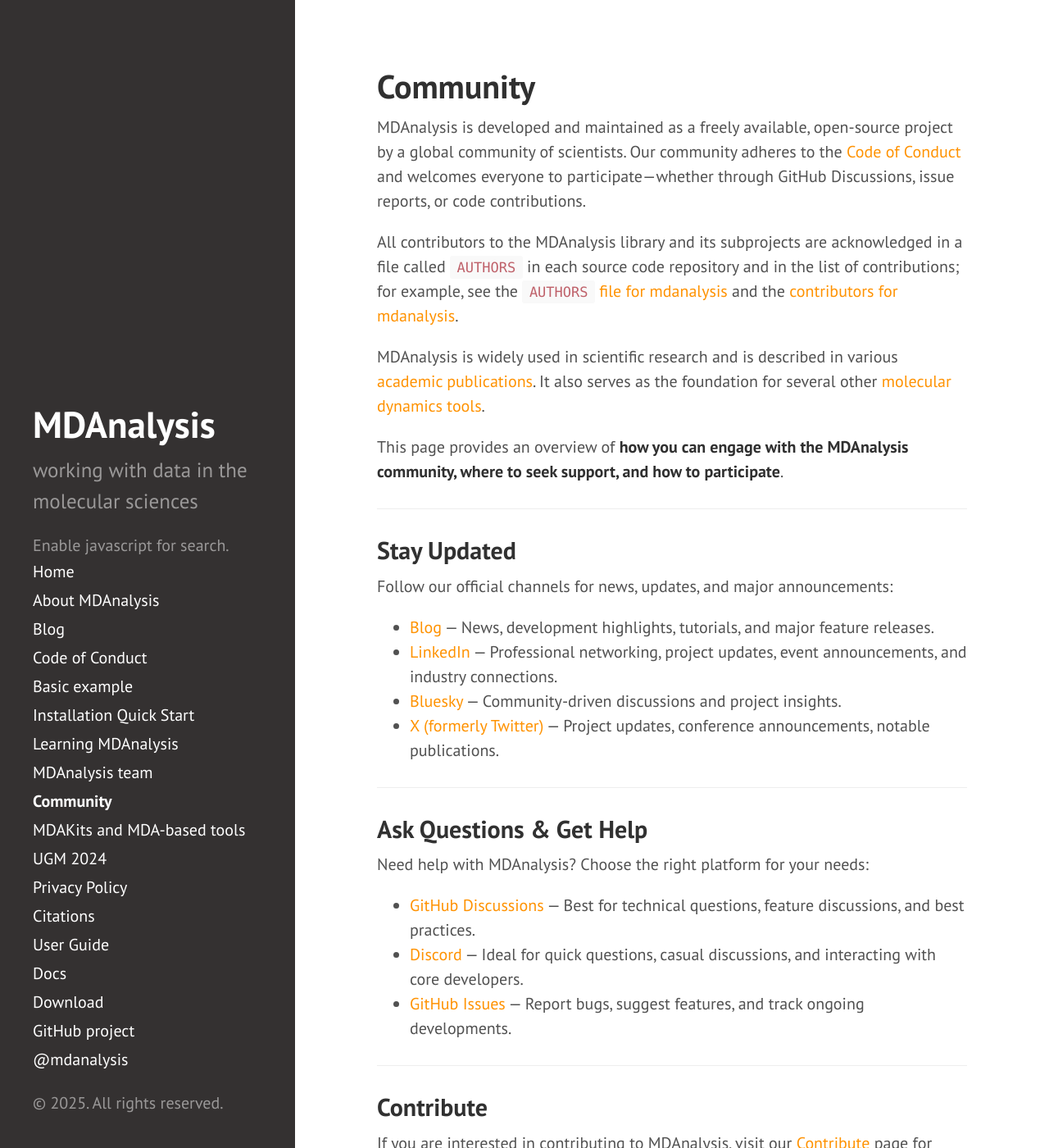
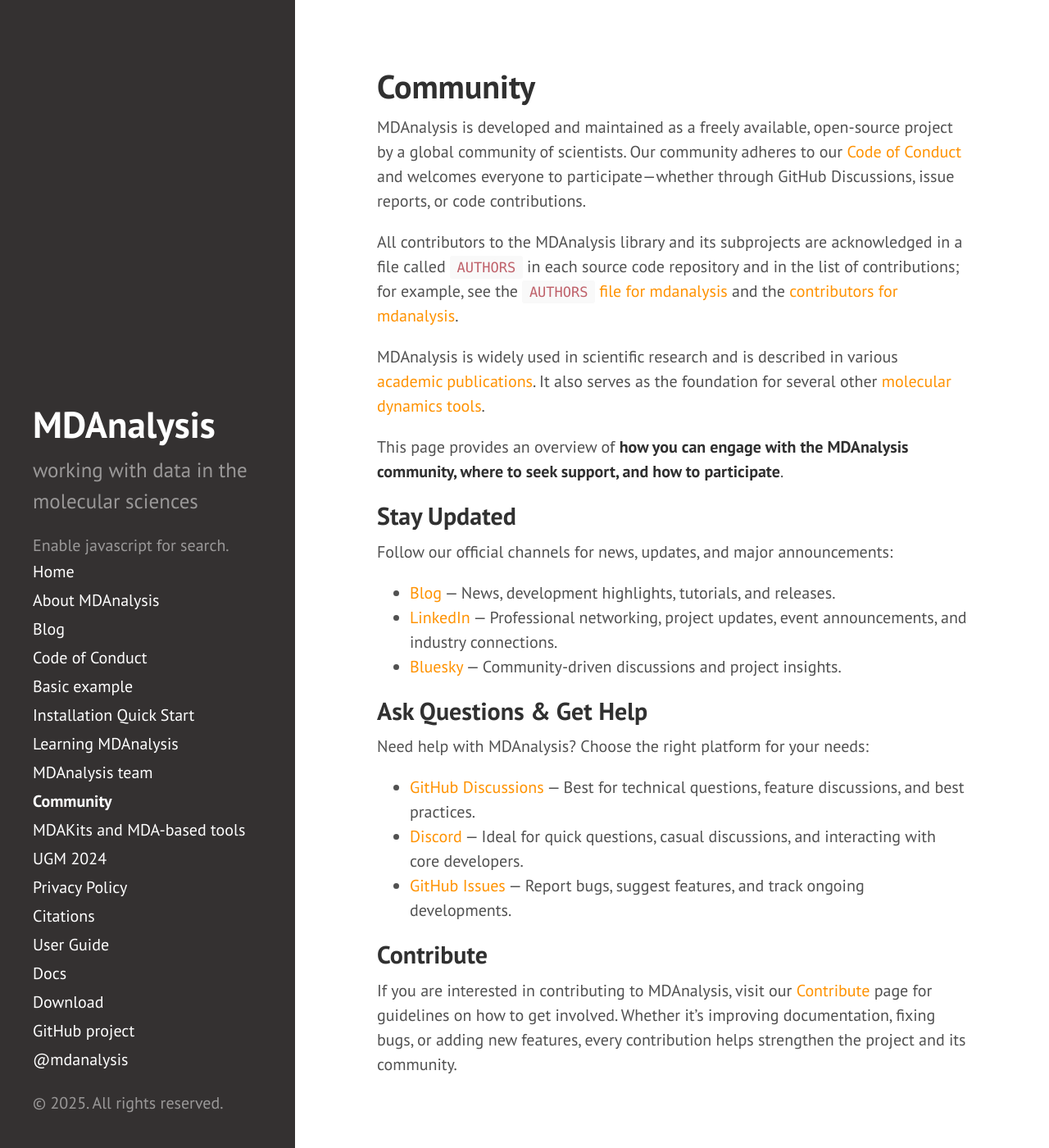
Before and after one commit to MDAnalysis/MDAnalysis.github.io, a Jekyll site: the page built from pages/community.md, in a window 1280 px wide and 1400 px high. Shown: the whole window at 82% size. Built offline with Jekyll 4.4.1, drawn with Linux system fonts in a browser that asks for light colours; comment, search, counter and statistics services are not loaded.

Commit message:
address PR review comments

```diff
--- a/pages/community.md
+++ b/pages/community.md
@@ -4,7 +4,7 @@ title: Community
 order: 5
 ---
 
-MDAnalysis is developed and maintained as a freely available, open-source project by a global community of scientists. Our community adheres to the [Code of Conduct]({{ site.baseurl }}/pages/conduct/) and welcomes everyone to participate&mdash;whether through GitHub Discussions, issue reports, or code contributions.
+MDAnalysis is developed and maintained as a freely available, open-source project by a global community of scientists. Our community adheres to our [Code of Conduct]({{ site.baseurl }}/pages/conduct/) and welcomes everyone to participate&mdash;whether through GitHub Discussions, issue reports, or code contributions.
 
 All contributors to the MDAnalysis library and its subprojects are acknowledged
 in a file called `AUTHORS` in each source code repository and in the list of
@@ -15,19 +15,13 @@ MDAnalysis is widely used in scientific research and is described in various [ac
 
 This page provides an overview of **how you can engage with the MDAnalysis community, where to seek support, and how to participate**.
 
----
-
 ## Stay Updated
 
 Follow our official channels for news, updates, and major announcements:
 
-- [Blog]({{ site.baseurl }}/blog/) &mdash; News, development highlights, tutorials, and major feature releases.
+- [Blog]({{ site.baseurl }}/blog/) &mdash; News, development highlights, tutorials, and releases.
 - [LinkedIn](https://www.linkedin.com/company/mdanalysis/) &mdash; Professional networking, project updates, event announcements, and industry connections.
 - [Bluesky](https://bsky.app/profile/mdanalysis.bsky.social) &mdash; Community-driven discussions and project insights.
-- [X (formerly Twitter)]({{ site.twitter.url }}) &mdash; Project updates, conference announcements, notable publications.
-
----
-
 
 ## Ask Questions & Get Help
 
@@ -37,8 +31,6 @@ Need help with MDAnalysis? Choose the right platform for your needs:
 - [Discord]({{ site.discord.invite }}) &mdash; Ideal for quick questions, casual discussions, and interacting with core developers.
 - [GitHub Issues](https://github.com/MDAnalysis/mdanalysis/issues) &mdash; Report bugs, suggest features, and track ongoing developments.
 
----
-
 ## Contribute
 
 If you are interested in contributing to MDAnalysis, visit our [Contribute]({{ site.baseurl }}/pages/contribute/) page for guidelines on how to get involved. Whether it’s improving documentation, fixing bugs, or adding new features, every contribution helps strengthen the project and its community.
```
